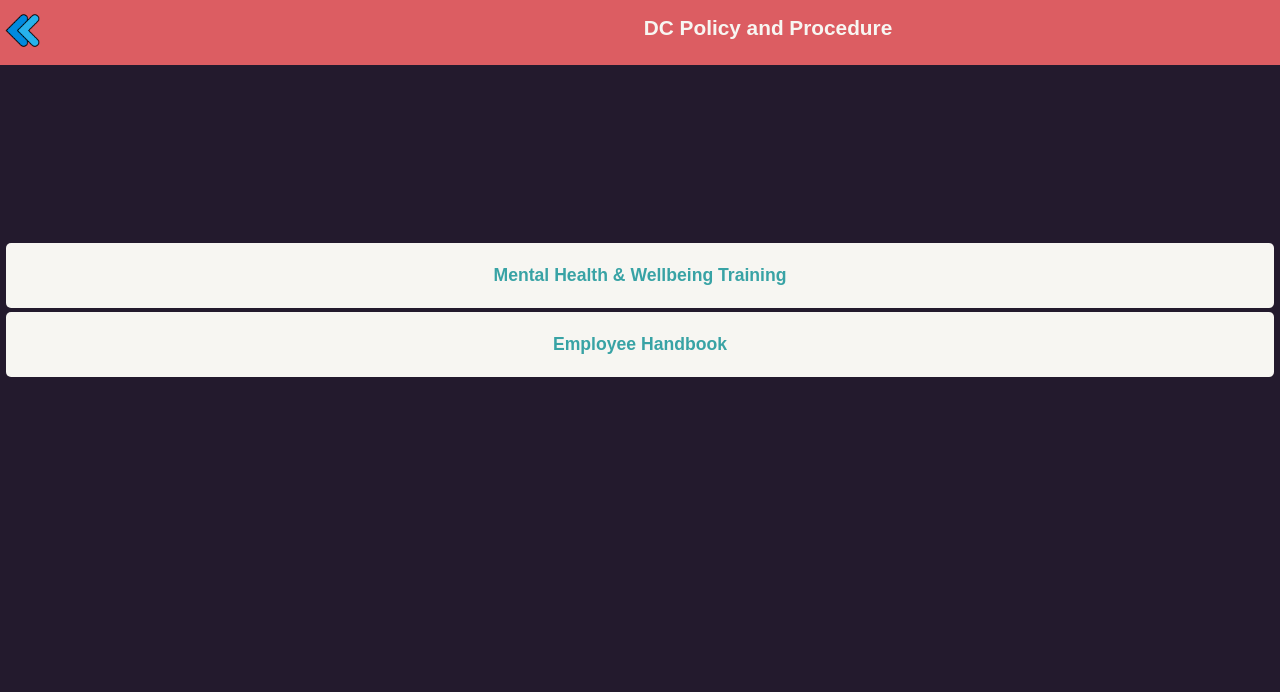
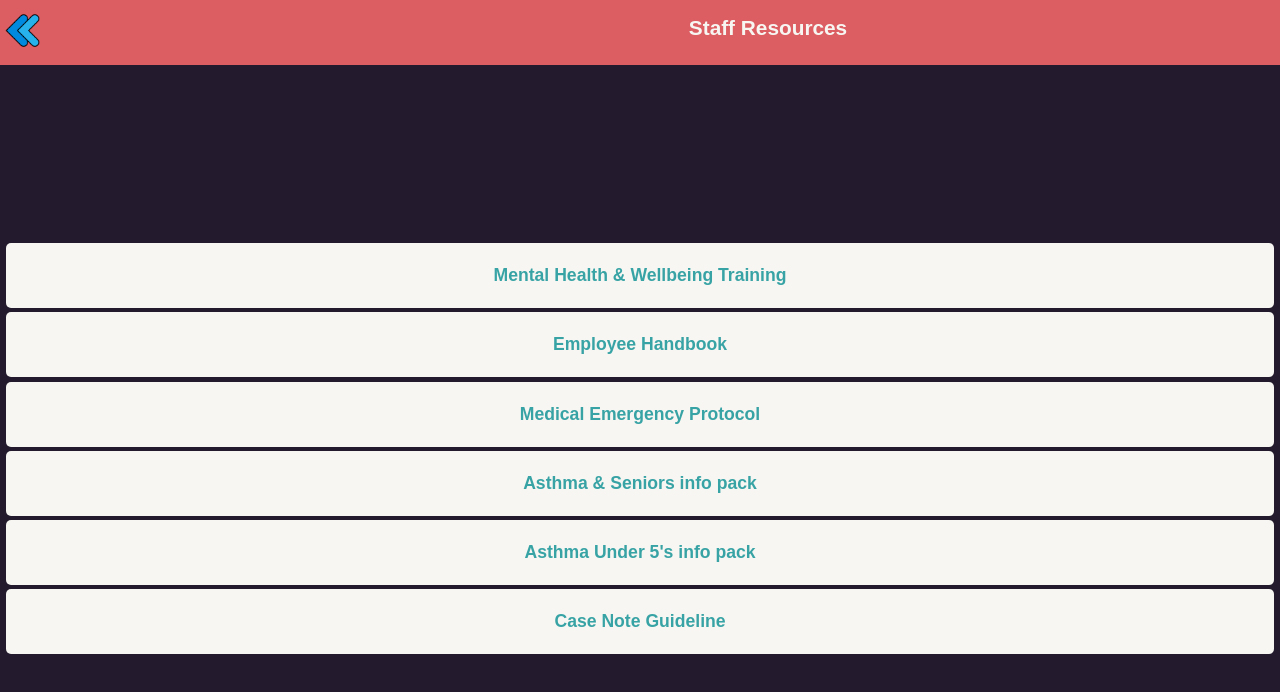
Before and after one commit to shlimon/qr, a plain HTML site: page forms/resources.html in a window 1280 px wide. Drawn offline with Linux system fonts and the light colour scheme.

Commit message:
asthma, casnote guideline, medical emergency protocol added to the qr app

```diff
--- a/forms/resources.html
+++ b/forms/resources.html
@@ -16,7 +16,7 @@
       </div>
 
       <div class="content">
-        <p class="brand-title">DC Policy and Procedure</p>
+        <p class="brand-title">Staff Resources</p>
       </div>
     </div>
 
@@ -29,5 +29,23 @@
     <div class="recycle">
       <a href="../Data/EmployeeHandbook.pdf">Employee Handbook</a>
     </div>
+
+    <div class="recycle">
+      <a href="../Data/medical_mergency_protocol.pdf"
+        >Medical Emergency Protocol</a
+      >
+    </div>
+
+    <div class="recycle">
+      <a href="../Data/Asthma_and_Seniors.pdf">Asthma & Seniors info pack</a>
+    </div>
+
+    <div class="recycle">
+      <a href="../Data/Asthma_and_Seniors.pdf">Asthma Under 5's info pack</a>
+    </div>
+
+    <div class="recycle">
+      <a href="../Data/casenote_guidelines.pdf">Case Note Guideline</a>
+    </div>
   </body>
 </html>
```
Also changed, not shown: index.html (+3 -3 lines), 4 other files.
